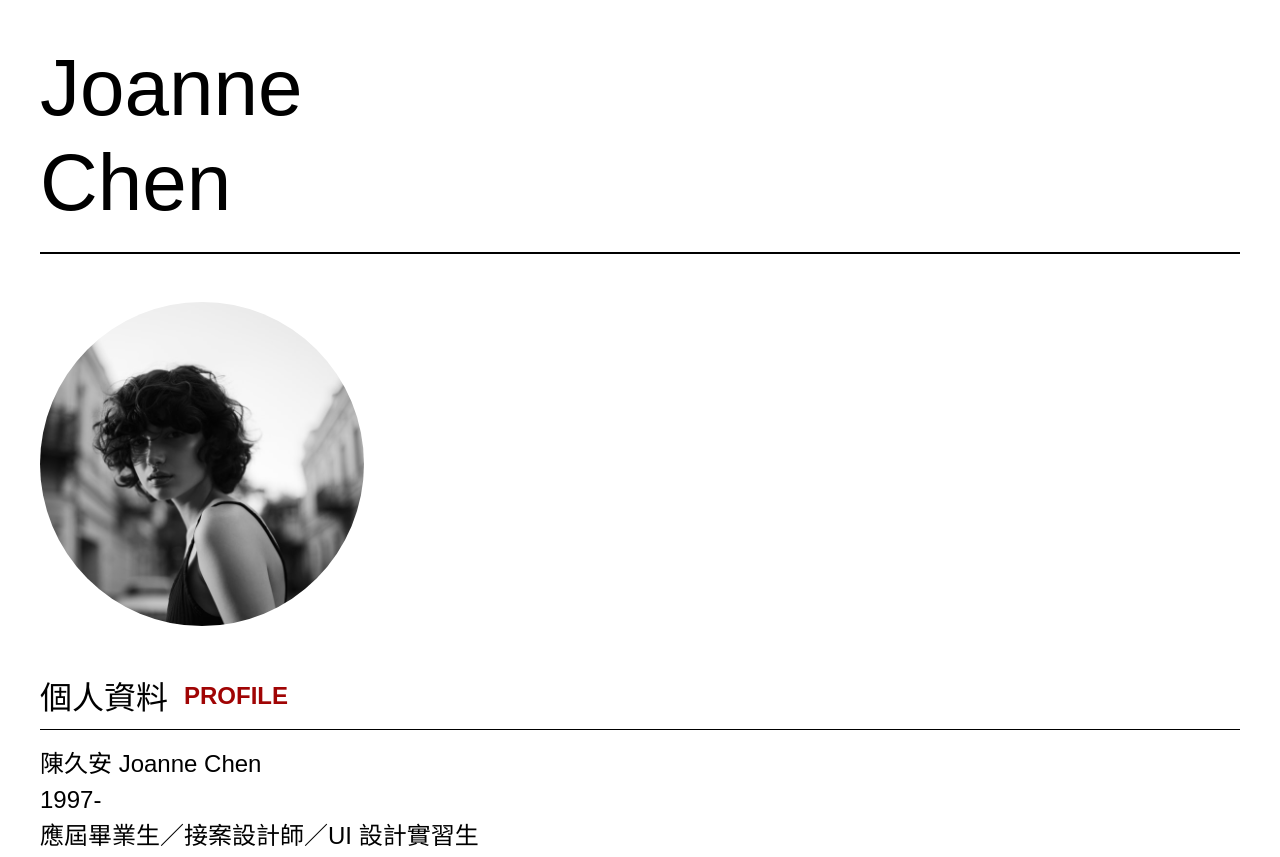
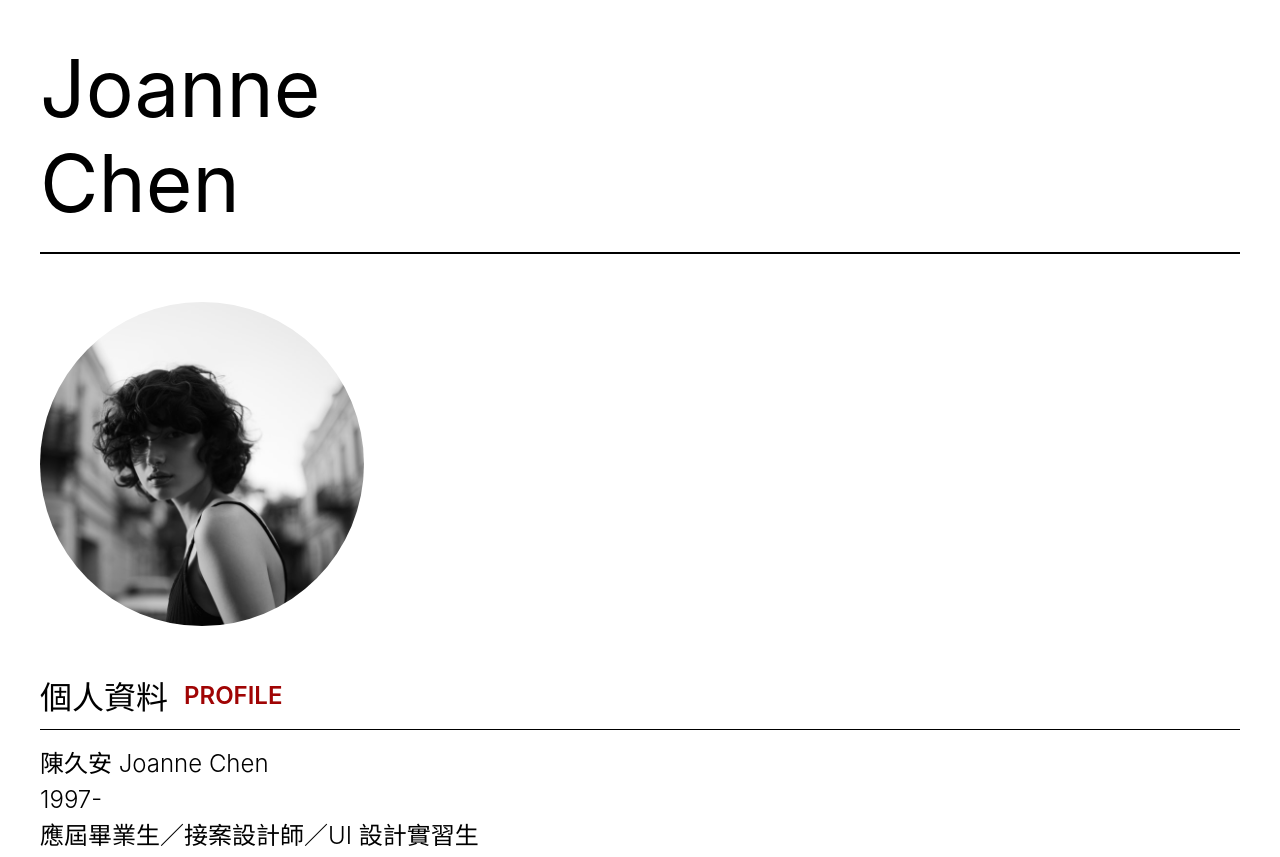
Before and after one commit to LOLO19920228/layout2022-week1, a plain HTML site: page index.html in a window 1280 px wide. Shown: the top 857 px of the page. Drawn offline with Linux system fonts and the light colour scheme.

Commit message:
字體懶人包

```diff
--- a/scss/_main.scss
+++ b/scss/_main.scss
@@ -1,5 +1,7 @@
 body {
-  font-family: PingFang, "San Francisco", sans-serif;
+  // font-family: PingFang, "San Francisco", sans-serif;
+  font-family: -apple-system, BlinkMacSystemFont, "Segoe UI",
+    "Microsoft JhengHei", Roboto, "Helvetica Neue", Arial, sans-serif;
   line-height: 1.5;
 }
 
```
Also changed, not shown: css/all.css, 2 other files.
